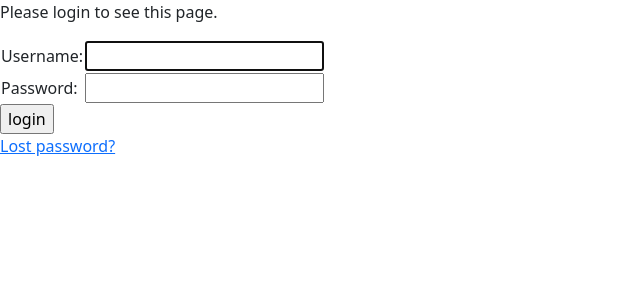
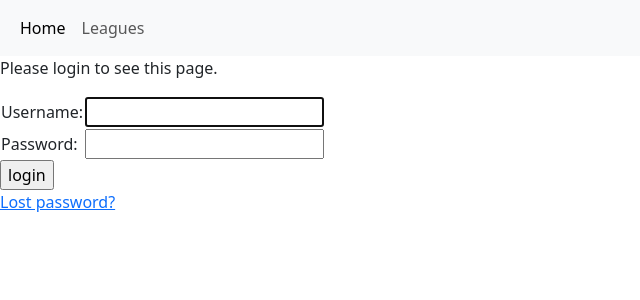
Before and after one commit to ashirza/fplpredictor, a Django app: page /accounts/login/?next=/ in a window 1280 px wide. Shown: the top 300 px of the page, without its empty margins (0-640 px from the left). Run offline with Django 5.2, Linux system fonts and the light colour scheme.

Commit message:
add nav bar

```diff
--- a/core/templates/core/index.html
+++ b/core/templates/core/index.html
@@ -1,6 +1,5 @@
 {% extends "base.html" %}
 {% block content %}
-    <p>homepage!</p>
     <h1>My leagues</h1>
     <table class="table table-striped">
         <thead>
--- a/templates/base.html
+++ b/templates/base.html
@@ -14,7 +14,26 @@
 <script src="https://cdn.jsdelivr.net/npm/bootstrap@5.3.3/dist/js/bootstrap.bundle.min.js"
         integrity="sha384-YvpcrYf0tY3lHB60NNkmXc5s9fDVZLESaAA55NDzOxhy9GkcIdslK1eN7N6jIeHz"
         crossorigin="anonymous"></script>
-
+<div>
+    <nav class="navbar navbar-expand-lg bg-body-tertiary">
+        <div class="container-fluid">
+            <button class="navbar-toggler" type="button" data-bs-toggle="collapse" data-bs-target="#navbarNav"
+                    aria-controls="navbarNav" aria-expanded="false" aria-label="Toggle navigation">
+                <span class="navbar-toggler-icon"></span>
+            </button>
+            <div class="collapse navbar-collapse" id="navbarNav">
+                <ul class="navbar-nav">
+                    <li class="nav-item">
+                        <a class="nav-link active" aria-current="page" href="{% url 'index' %}">Home</a>
+                    </li>
+                    <li class="nav-item">
+                        <a class="nav-link" href="{% url 'leagues:index' %}">Leagues</a>
+                    </li>
+                </ul>
+            </div>
+        </div>
+    </nav>
+</div>
 <div id="content">
     {% block content %}{% endblock %}
 </div>
```
